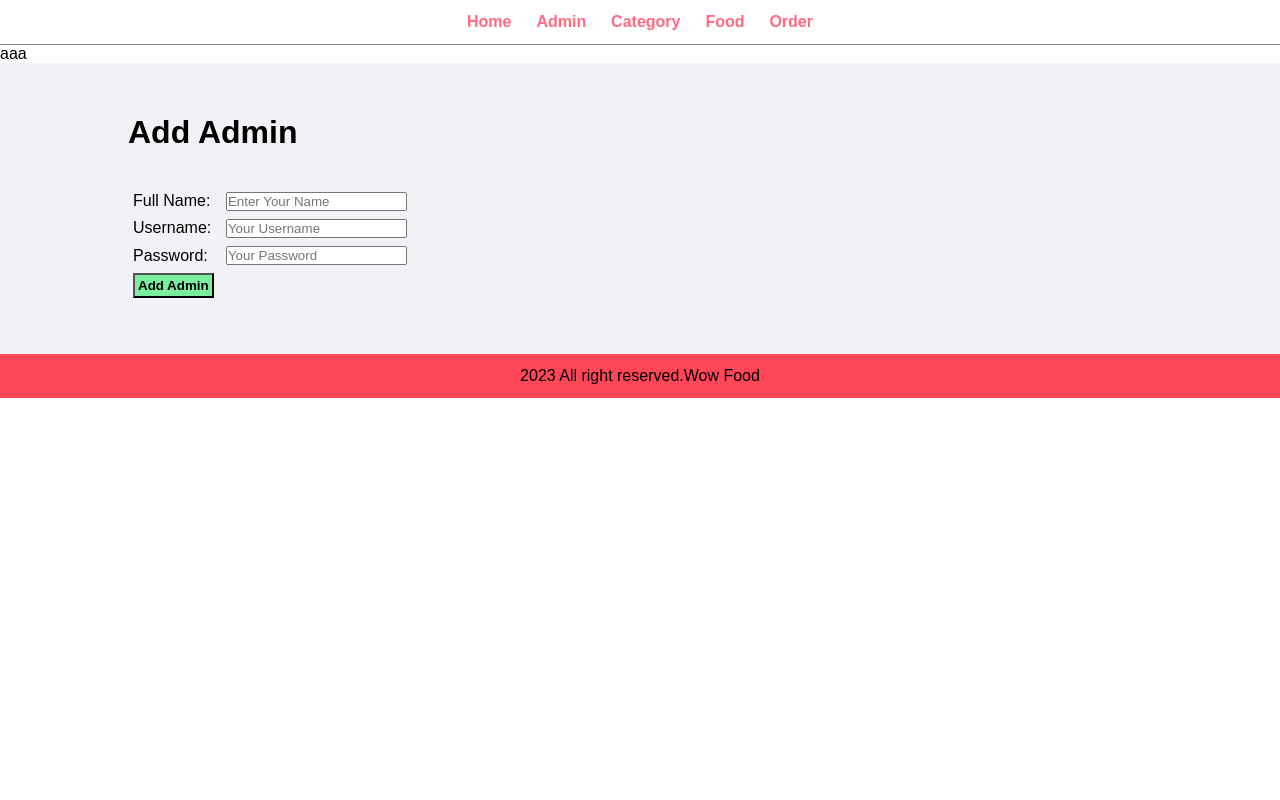
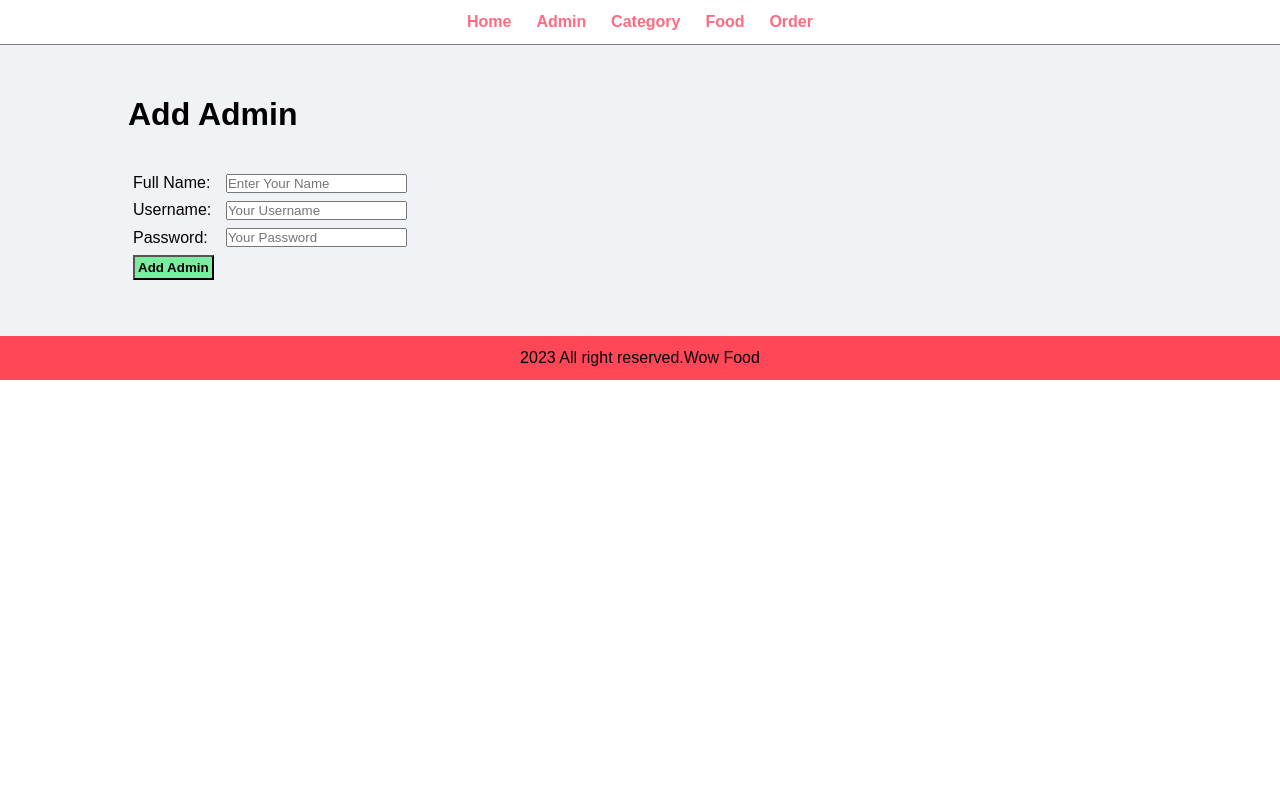
Before and after one commit to vidhipatel27/FoodApp, a PHP site: page /food/admin/add-admin.php in a window 1280 px wide. Run offline with PHP 8.4, Linux system fonts and the light colour scheme.

Commit message:
ok by vidhi

```diff
--- a/admin/add-admin.php
+++ b/admin/add-admin.php
@@ -1,6 +1,5 @@
 <?php include('partials/menu.php'); ?>
 
-aaa
 <div class="main-content">
     <div class="wrapper">
         <h1>Add Admin</h1>
```
